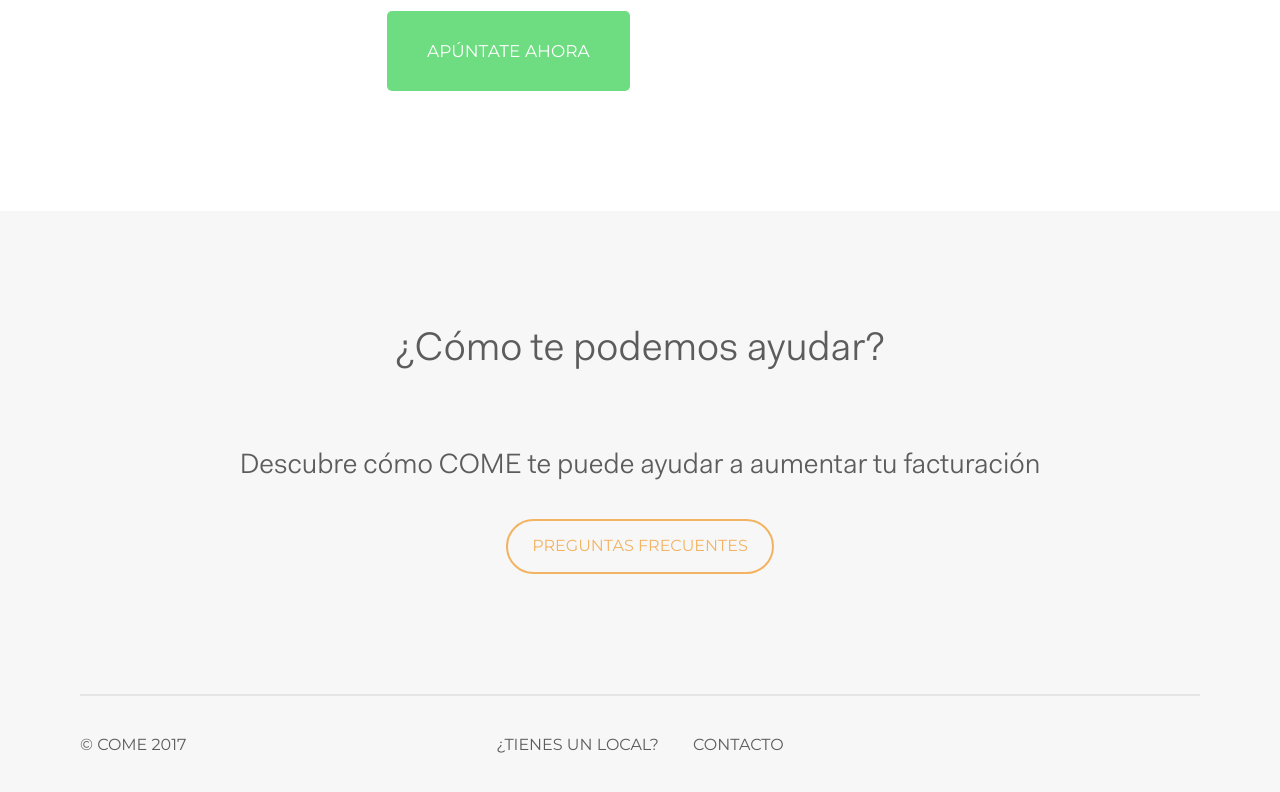
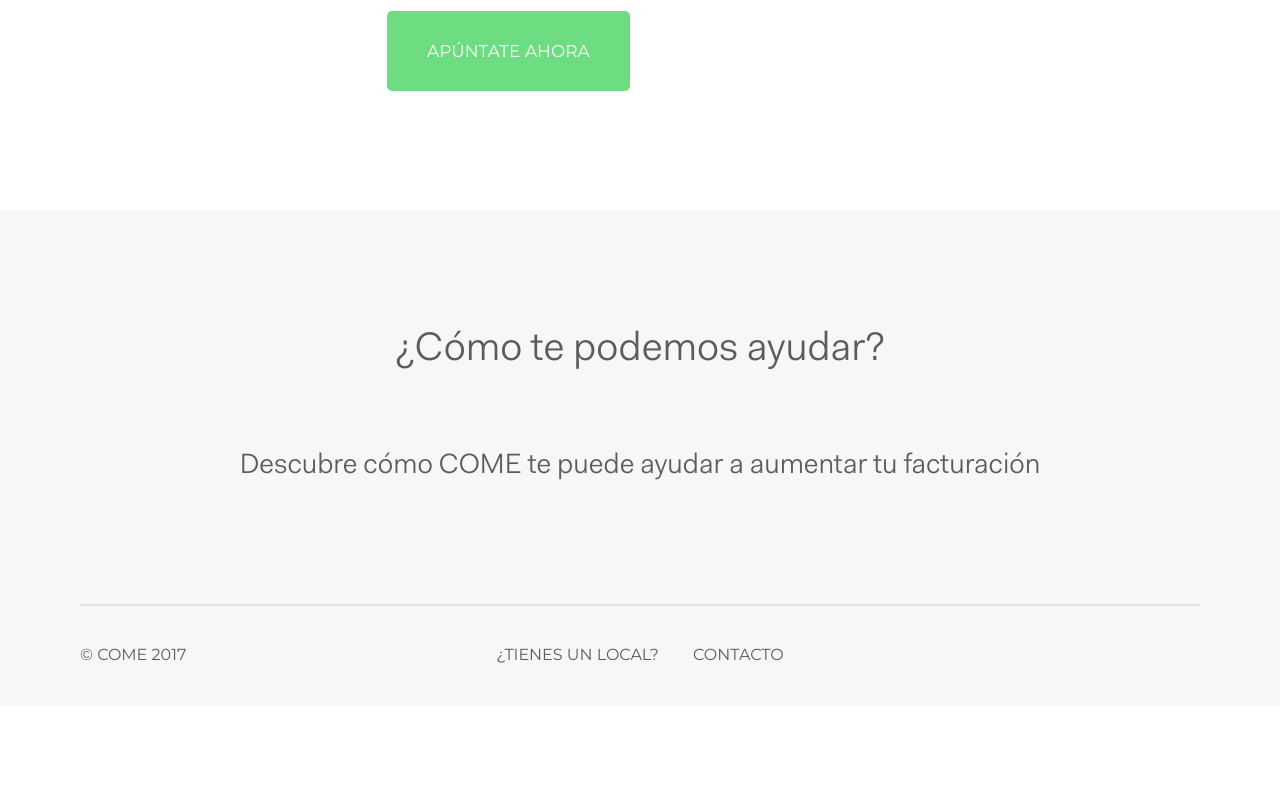
Before and after one commit to appcome/appcome.github.io, a plain HTML site: page locales/index.html in a window 1280 px wide. Shown: the part 1602-2394 px from the top of the page. After the commit the page ends 2308 px from the top, so only its background shows below. Drawn offline with Linux system fonts and the light colour scheme.

Commit message:
Removed unnused link

```diff
--- a/locales/index.html
+++ b/locales/index.html
@@ -150,7 +150,7 @@
       <section class="mx-wth-01 tx-align-c">
         <h2>¿Cómo te podemos ayudar?</h2>
         <h3>Descubre cómo COME te puede ayudar a aumentar tu facturación</h3>
-        <a href="../faq-locales" class="btn-orange-02 m-tb-04 center-h fx-opacity">Preguntas frecuentes</a>      </section>
+        <!-- <a href="../faq-locales" class="btn-orange-02 m-tb-04 center-h fx-opacity">Preguntas frecuentes</a>-->      </section>
 
             <footer class="mx-wth-01">
         <hr>
```
